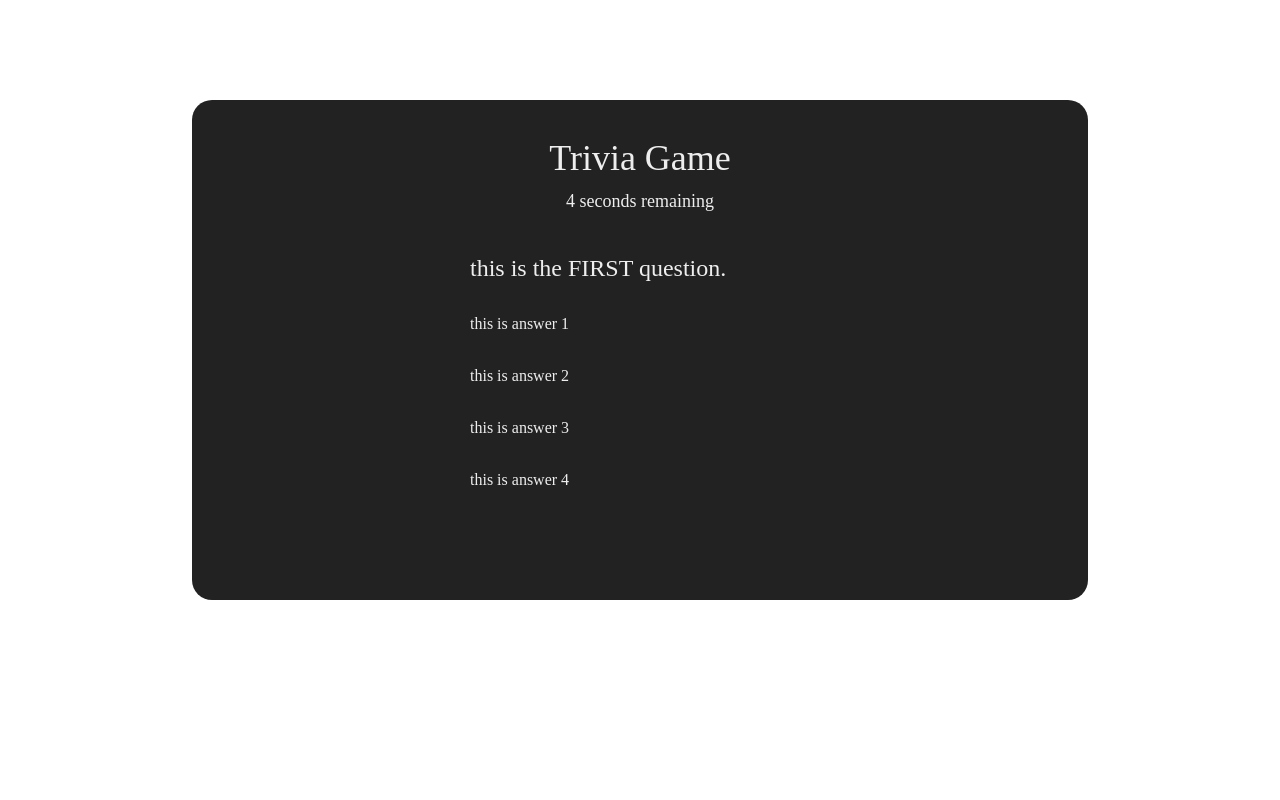
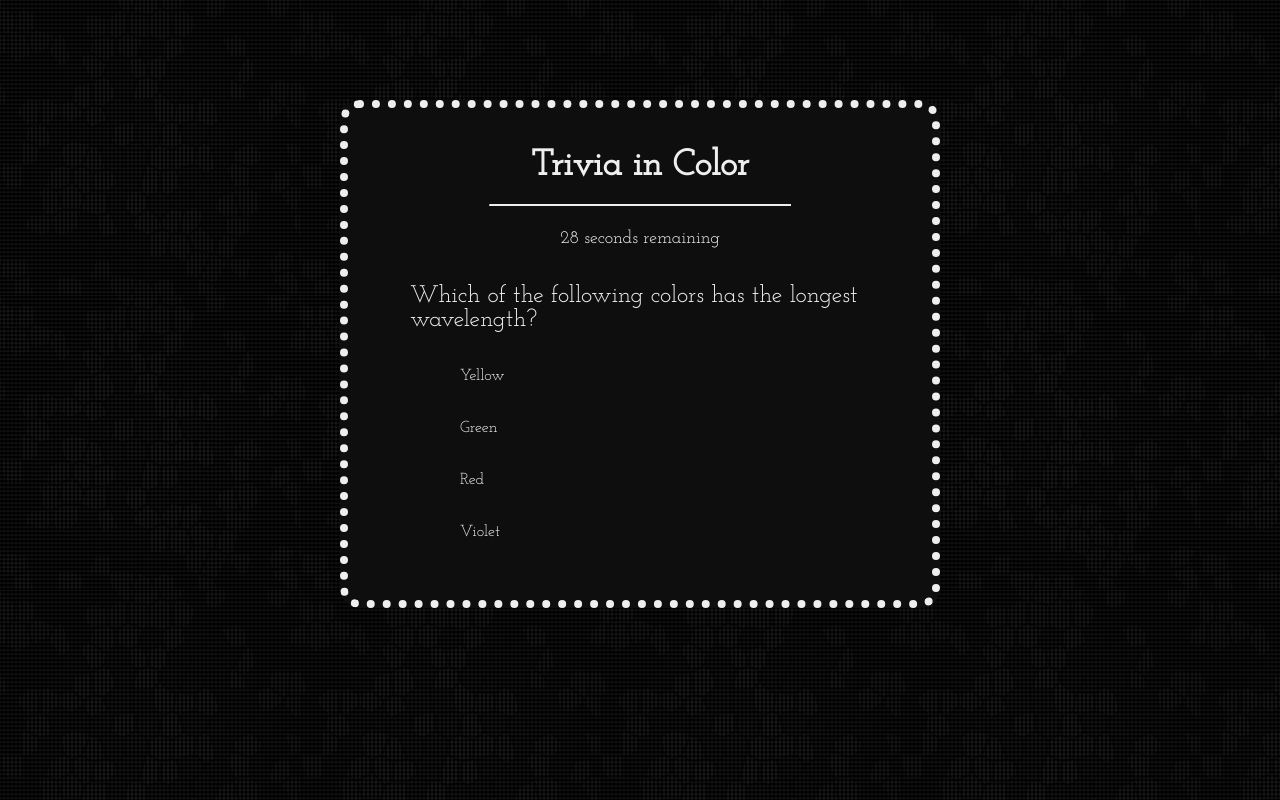
Before and after one commit to wlebert89/Homework_05-Trivia_Game, a plain HTML site: page index.html in a window 1280 px wide. Both pictures are taken after a click on the button "Begin Quiz". Drawn offline with nearby package versions, Linux system fonts and the light colour scheme; a web font is replaced by a local one.

Commit message:
style and custom assets finished

```diff
--- a/css/style.css
+++ b/css/style.css
@@ -1,16 +1,26 @@
 * {
     box-sizing: border-box;
+}
+
+body {
+    font-family: 'Josefin Slab', serif;
+    background-image: url("../images/dark_mosaic.png")
 }
 
 #container {
     margin: auto;
     margin-top: 100px;
     padding: 40px;
-    width: 70%;
-    height: 500px;
+    width: 600px;
     color: #eee;
-    background: #222;
+    background: #0e0e0e;
+    border: dotted 8px #eee;
     border-radius: 20px;
+}
+
+hr {
+    width: 60%;
+    border-top: solid 1px #eee;
 }
 
 #timer {
@@ -20,8 +30,8 @@
 
 .container {
     margin: auto;
-    padding:20px;
-    width: 400px;
+    padding:10px;
+    width: 500px;
 }
 
 #question {
@@ -30,47 +40,81 @@
 }
 
 .answer {
+    margin-left: 50px;
     padding: 10px;
     width: 200px;
 }
 
 .answer:hover {
-    background: #111;
+    color: #0e0e0e;
+    background: #eee;
     cursor: pointer;
 }
 
 h1 {
+    font-weight: bold;
     font-size: 36px;
     text-align: center;
     color: #eee;
+    margin-bottom: 20px;
+}
+
+h2 {
+    font-size: 24px;
+    text-align: center;
+    color: #eee;
+}
+
+#result {
+    font-size: 24px;
 }
 
 .image {
     display: block;
     margin: auto;
-    margin-top: 40px;
+    margin-top: 10px;
     width: 100%;
+    border: solid 4px #eee;
+    border-radius: 20px;
 }
 
 #game-over-container {
     margin: auto;
-    margin-top: 130px;
+}
 
+#score {
+    font-size: 36px;
+    text-align: center;
+    margin: auto;
+    padding: 20px;
 }
 
 .button {
-    color: #222;
+    font-family: 'Josefin Slab', serif;
+    color: #0e0e0e;
     text-align: center;
     font-size: 18px;
     display: block;
     margin: auto;
-    margin-top: 130px;
     padding: 5px;
     width: 120px;
+    border-radius: 10px;
     background: #eee;
     cursor: pointer;
+}
+
+.button:hover {
+    background: #0e0e0e;
+    color: #eee;
 }
 
 .hide {
     display: none;
 }
+
+/*
+FONT BANK
+
+font-family: 'Josefin Slab', serif;
+
+*/
--- a/index.html
+++ b/index.html
@@ -7,16 +7,18 @@
     <title>Trivia Game</title>
     <link rel="stylesheet" href="css/reset.css">
     <link rel="stylesheet" href="css/style.css">
+    <link href="https://fonts.googleapis.com/css?family=Black+And+White+Picture|Josefin+Slab" rel="stylesheet">
 </head>
 <body>
 
     <div id="container">
-        <h1>Trivia Game</h1>
+        <h1>Trivia in Color</h1>
+        <hr>
         <br>
         <div id="timer"></div>
         <br>
         <div id="start-screen" class="container">
-            <button id="start-button" class="button">Begin Quiz</button>
+            <button class="reset button">Begin Quiz</button>
         </div>
         <div id="question-container" class="container">
             <div id="question"></div>
@@ -36,6 +38,8 @@
         </div>
         <div id="game-over-container" class="container">
             <h1>Game Over!</h1>
+            <h2 id="score"></h2>
+            <button class="reset button">Restart Quiz</button>
         </div>
     </div>
 
--- a/javascript/game.js
+++ b/javascript/game.js
@@ -1,68 +1,63 @@
-// THINGS TO DO
-
-// after all questions are finished, display a final score in "X/quizArray.length" format to the user, with a "start over" button
-//__________________________________________________________________________________
-
 var quizArray = [
     {
-        q: "this is the FIRST question.",
-        a1: "this is answer 1",
-        a2: "this is answer 2",
-        a3: "this is answer 3",
-        a4: "this is answer 4",
-        correctAnswer: "this is answer 2",
+        q: "Which of the following colors has the longest wavelength?",
+        a1: "Yellow",
+        a2: "Green",
+        a3: "Red",
+        a4: "Violet",
+        correctAnswer: "Red",
         c: "Correct!",
-        i: "Wrong It was _____",
-        t: "Time's Up!",
-        image: "https://via.placeholder.com/640x360"
+        i: "Wrong, the correct answer is red.",
+        t: "Time's Up! The answer is red.",
+        image: "images/red.jpg"
     },
     {
-        q: "this is the SECOND question.",
-        a1: "this is answer 1",
-        a2: "this is answer 2",
-        a3: "this is answer 3",
-        a4: "this is answer 4",
-        correctAnswer: "this is answer 4",
+        q: "Which of the following are a pair of complementary colors?",
+        a1: "Red & Blue",
+        a2: "Yellow & Orange",
+        a3: "Green & Purple",
+        a4: "Blue & Orange",
+        correctAnswer: "Blue & Orange",
         c: "Correct!",
-        i: "Wrong It was _____",
-        t: "Time's Up!",
-        image: "https://via.placeholder.com/640x360"
+        i: "Wrong, blue and orange are complementary colors.",
+        t: "Time's Up! The answer is blue & orange.",
+        image: "images/complementary.jpg"
     },
     {
-        q: "this is the THIRD question.",
-        a1: "this is answer 1",
-        a2: "this is answer 2",
-        a3: "this is answer 3",
-        a4: "this is answer 4",
-        correctAnswer: "this is answer 2",
+        q: "Which color of light do plants absorb least?",
+        a1: "Green",
+        a2: "Red",
+        a3: "Blue",
+        a4: "Yellow",
+        correctAnswer: "Green",
         c: "Correct!",
-        i: "Wrong It was _____",
-        t: "Time's Up!",
-        image: "https://via.placeholder.com/640x360"
+        i: "Wrong, plants absorb green light the least.",
+        t: "Time's Up! The answer is green.",
+        image: "images/green.jpg"
     },
     {
-        q: "this is the FOURTH question.",
-        a1: "this is answer 1",
-        a2: "this is answer 2",
-        a3: "this is answer 3",
-        a4: "this is answer 4",
-        correctAnswer: "this is answer 1",
+        q: "Which of the following is NOT a primary color?",
+        a1: "Blue",
+        a2: "Green",
+        a3: "Yellow",
+        a4: "Red",
+        correctAnswer: "Green",
         c: "Correct!",
-        i: "Wrong It was _____",
-        t: "Time's Up!",
-        image: "https://via.placeholder.com/640x360"
+        i: "Wrong, green is not a primary color.",
+        t: "Time's Up! The answer is green.",
+        image: "images/primary.jpg"
     },
     {
-        q: "this is the FIFTH question.",
-        a1: "this is answer 1",
-        a2: "this is answer 2",
-        a3: "this is answer 3",
-        a4: "this is answer 4",
-        correctAnswer: "this is answer 3",
+        q: "What is the word for the dark grey color seen by the eyes in perfect darkness as a result of signals from the optic nerves?",
+        a1: "Umami",
+        a2: "Greyscale",
+        a3: "Eigengrau",
+        a4: "Chromatose",
+        correctAnswer: "Eigengrau",
         c: "Correct!",
-        i: "Wrong It was _____",
-        t: "Time's Up!",
-        image: "https://via.placeholder.com/640x360"
+        i: "Wrong, the answer is eigengrau.",
+        t: "Time's Up! The answer is eigengrau.",
+        image: "images/eigengrau.jpg"
     }
 ]
 
@@ -72,7 +67,7 @@ var score = 0;
 
 var userAnswer;
 
-var timeLeft = 6;
+var timeLeft = 30;
 
 var interval;
 
@@ -81,16 +76,17 @@ $("#result-container").addClass("hide");
 $("#game-over-container").addClass("hide");
 
 // START BUTTON CLICK
-$("#start-button").on("click", function(){
+$(".reset").on("click", function(){
+    quizIndex = 0;
+    score = 0;
+    $("#timer").removeClass("hide");
     $("#start-screen").addClass("hide");
+    $("#game-over-container").addClass("hide");
     $("#timer").html(timeLeft + " seconds remaining")
     printQuestion();
 });
 
-// PRINTS THE QUESTION
-
-// var timer = () => {}
-
+// TIMER LOGIC
 function timer(){
     interval = setInterval(function(){
         if (timeLeft > 0){
@@ -98,23 +94,25 @@ function timer(){
             $("#timer").html(timeLeft + " seconds remaining")
         } else {
             clearInterval(interval);
-            console.log(quizArray, quizIndex);
             printResult(quizArray[quizIndex].t);
             if (quizIndex < quizArray.length){
-                setTimeout(printQuestion, 5000);
+                setTimeout(printQuestion, 3000);
             } else {
-                setTimeout(printGameOver, 5000);
+                setTimeout(printGameOver, 3000);
             }
             quizIndex ++;
-            timeLeft = 6;
+            timeLeft = 30;
         }
     }, 1000)
 }
 
+// PRINTS THE QUESTION
 function printQuestion(){
-    timeLeft = 6;
+    timeLeft = 30;
     $("#timer").html(timeLeft + " seconds remaining")
     timer();
+
+    $("#timer").removeClass("hide");
 
     $("#result-container").addClass("hide");
 
@@ -129,10 +127,15 @@ function printQuestion(){
     $("#answer-3").text(quizArray[quizIndex].a3);
 
     $("#answer-4").text(quizArray[quizIndex].a4);
+
+    console.log("The correct answer is " + quizArray[quizIndex].correctAnswer);
 }
 
+// PRINTS THE RESULT OF THE USER RESPONSE OR TIMEOUT
 function printResult(text){
     $("#question-container").addClass("hide");
+
+    $("#timer").addClass("hide");
 
     $("#result-container").removeClass("hide");
 
@@ -149,7 +152,11 @@ function printGameOver(){
 
     $("#result-container").addClass("hide");
 
+    $("#timer").addClass("hide");
+
     $("#game-over-container").removeClass("hide");
+
+    $("#score").html("Score: " + score + "/" + quizArray.length)
 }
 
 // USER INPUT LOGIC
@@ -166,8 +173,8 @@ $(".answer").on("click", function(){
     }
     quizIndex ++;
     if (quizIndex < quizArray.length){
-        setTimeout(printQuestion, 5000);
+        setTimeout(printQuestion, 3000);
     } else {
-        setTimeout(printGameOver, 5000);
+        setTimeout(printGameOver, 3000);
     }
 });
```
Also changed, not shown: images/complementary.jpg (added), images/dark_mosaic.png (added), images/eigengrau.jpg (added), images/green.jpg (added), images/primary.jpg (added), images/red.jpg (added).
